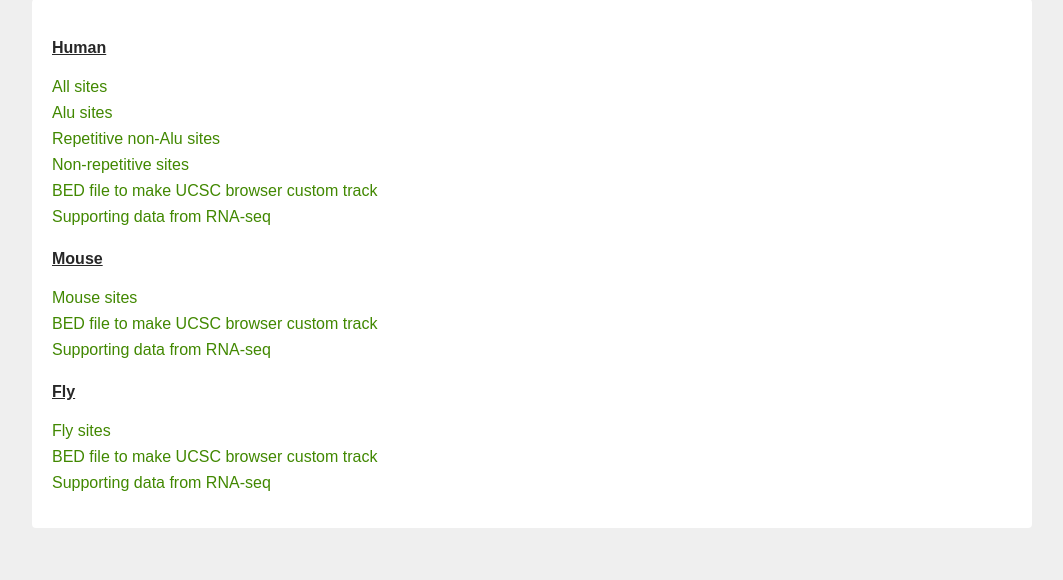
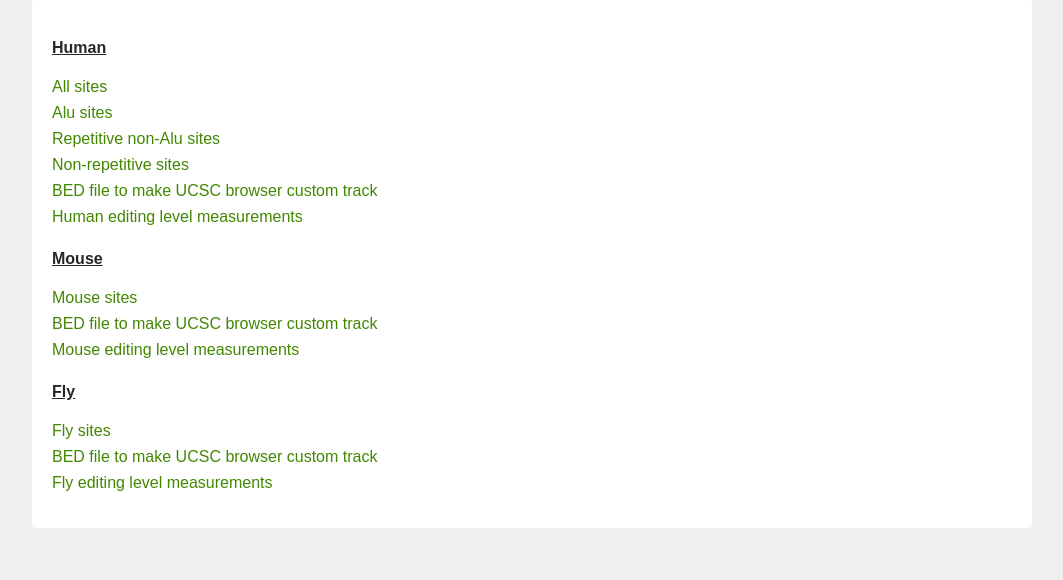
Before and after one commit to triciatricia/editome, a Django app: page /download/ in a window 1280 px wide. Shown: the part 162-742 px from the top of the page, without its empty margins (108-1171 px from the left). Run offline with Django 3.2, Linux system fonts and the light colour scheme.

Commit message:
changed download page name for RNA-seq data

```diff
--- a/templates/download.html
+++ b/templates/download.html
@@ -9,13 +9,13 @@
 <a href="http://www.stanford.edu/~gokulr/database/Human_AG_RepetitiveNonAlu_hg19.txt">Repetitive non-Alu sites</a><br>
 <a href="http://www.stanford.edu/~gokulr/database/Human_AG_NonRepetitive_hg19.txt">Non-repetitive sites</a><br>
 <a href="http://www.stanford.edu/~gokulr/database/Human_AG_all_hg19.bed">BED file to make UCSC browser custom track</a><br>
-<a href="http://www.stanford.edu/~gokulr/database/human_hg19_rnaseqinfo.txt">Supporting data from RNA-seq</a>
+<a href="http://www.stanford.edu/~gokulr/database/human_hg19_rnaseqinfo.txt">Human editing level measurements</a>
 <p><span style="text-decoration: underline;"><strong>Mouse</strong></span></p>
 <a href="http://www.stanford.edu/~gokulr/database/Mouse_AG_all_mm9.txt">Mouse sites</a><br>
 <a href="http://www.stanford.edu/~gokulr/database/Mouse_AG_all_mm9.bed">BED file to make UCSC browser custom track</a><br>
-<a href="http://www.stanford.edu/~gokulr/database/mouse_mm9_rnaseqinfo.txt">Supporting data from RNA-seq</a>
+<a href="http://www.stanford.edu/~gokulr/database/mouse_mm9_rnaseqinfo.txt">Mouse editing level measurements</a>
 <p><span style="text-decoration: underline;"><strong>Fly</strong></span></p>
 <a href="http://www.stanford.edu/~gokulr/database/Fly_AG_all_dm3.txt">Fly sites</a><br>
 <a href="http://www.stanford.edu/~gokulr/database/Fly_AG_all_dm3.bed">BED file to make UCSC browser custom track</a><br>
-<a href="http://www.stanford.edu/~gokulr/database/fly_dm3_rnaseqinfo.txt">Supporting data from RNA-seq</a>
+<a href="http://www.stanford.edu/~gokulr/database/fly_dm3_rnaseqinfo.txt">Fly editing level measurements</a>
 {% endblock %}
```
